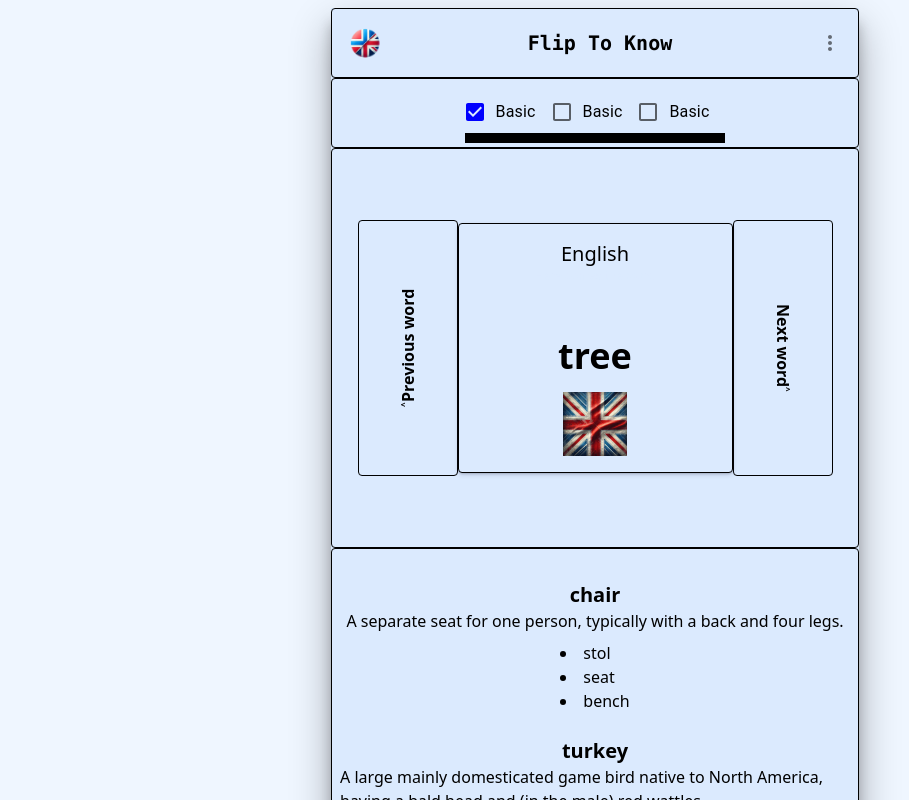
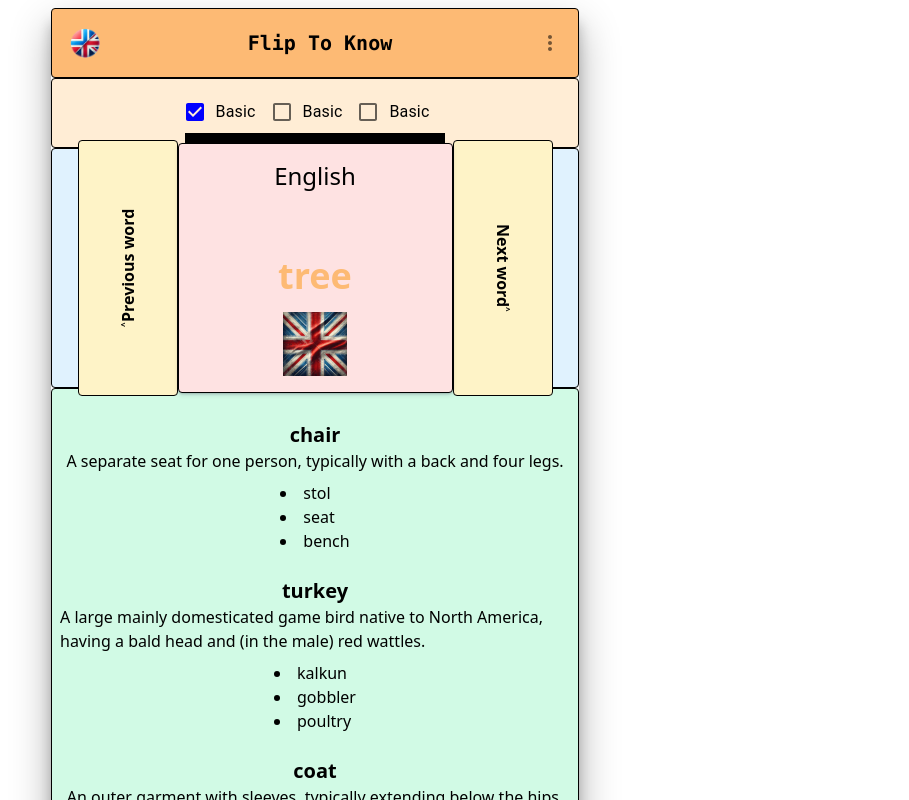
Before and after one commit to nborcic/Flip_Card_Norsk-App, a React (Vite) app: page / in a window 1280 px wide. Shown: the top 800 px of the page, without its empty margins (45-954 px from the left). Built offline with nearby package versions, Linux system fonts and the light colour scheme; a web font is replaced by a local one.

Commit message:
styles change, afk button next

```diff
--- a/src/App.jsx
+++ b/src/App.jsx
@@ -1,4 +1,3 @@
-import React from "react";
 import Topbar from "./components/Topbar";
 import Aboveall from "./components/Aboveall";
 import CardX from "./components/CardX";
@@ -9,8 +8,8 @@ const App = () => {
   const [level, setLevel] = useState("basic");
 
   return (
-    <div className="flex justify-center items-center bg-blue-50">
-      <div className="shadow m-2 max-w-[760px] bg-blue-100">
+    <div className="flex justify-center items-center bg-white max-w-[720px] ">
+      <div className="shadow m-2 max-w-[720px] ">
         <Aboveall />
         <Topbar setLevel={setLevel} />
         <CardX level={level} />
--- a/src/components/AboutModal.jsx
+++ b/src/components/AboutModal.jsx
@@ -1,4 +1,4 @@
-import React, { useState } from "react";
+import { useState } from "react";
 import { Box, Button, Modal, Typography } from "@mui/material";
 
 const style = {
@@ -21,7 +21,7 @@ const AboutModal = () => {
 
   return (
     <div>
-      <h5 variant="contained" color="primary" onClick={handleOpen}>
+      <h5 color="primary" onClick={handleOpen}>
         About
       </h5>
       <Modal
@@ -37,9 +37,9 @@ const AboutModal = () => {
           <Typography id="about-modal-description" sx={{ mt: 2, mb: 2 }}>
             This is a simple application used for practicing Norwegian language
             using fast and easy method. <br />
-            App uses the most common words in Norwegian languagse and their
-            meanings. It also includes some variations of the words. modal
-            component. <br />
+            App uses the most common words in Norwegian languages and their
+            meanings. It also includes some variations of the words.
+            <br />
             It includes details about the app and its features.
           </Typography>
           <Button onClick={handleClose} variant="contained" sx={{ mt: 2 }}>
--- a/src/components/Aboveall.jsx
+++ b/src/components/Aboveall.jsx
@@ -1,9 +1,8 @@
-import React from "react";
 import IconButtonMenu from "./IconButtonMenu";
 
 const Aboveall = () => {
   return (
-    <div className=" h-[70px]  border border-black rounded flex justify-between items-center p-2 ">
+    <div className=" h-[70px]  border border-black rounded flex justify-between items-center p-2 bg-orange-300">
       <img
         src="src/images/icon_navBar_noBack.webp"
         className="rounded-xl h-[50px] w-[50px]"
--- a/src/components/CardX.css
+++ b/src/components/CardX.css
@@ -4,7 +4,6 @@
   box-shadow: rgba(50, 50, 93, 0.25) 0px 2px 5px -1px,
     rgba(0, 0, 0, 0.3) 0px 1px 3px -1px;
   width: 100%;
-
   display: flex;
   justify-content: center;
   align-items: center;
--- a/src/components/CardX.jsx
+++ b/src/components/CardX.jsx
@@ -1,4 +1,4 @@
-import React, { useState, useEffect } from "react";
+import { useState, useEffect } from "react";
 import ReactCardFlip from "react-card-flip";
 import "./CardX.css";
 import flags from "../Assets/data/flags.json";
@@ -36,12 +36,12 @@ const CardX = ({ level }) => {
       setCurrentWord(words[newIndex]);
     }
   };
-
+  //after 3 secs of inactivity, flip card animation starts
   return (
-    <div className="rounded flex justify-center items-center bg-blue-100 h-[400px] border border-black">
+    <div className="rounded flex justify-center items-center bg-sky-100  h-[30vh] border border-black">
       <div className="flex flex-row items-center h-[40vh]">
         <div
-          className="PREVIOUS WORD [writing-mode:vertical-rl] rotate-180 border font-bold rounded h-[100%] p-2 flex justify-center cursor-pointer md:w-[100px] md:justify-center md:items-center xl:h-[20vw] border-black l:h-[20vh] m:h-[20vh] s:h-[30vh]"
+          className="PREVIOUS WORD [writing-mode:vertical-rl] rotate-180 border font-bold rounded h-[100%] p-2 flex justify-center cursor-pointer md:w-[100px] md:justify-center md:items-center xl:h-[20vw] border-black l:h-[20vh] m:h-[20vh] s:h-[30vh] bg-amber-100"
           onClick={handlePrevious}
         >
           <span className="font-bold previus_div ">˄</span>
@@ -50,19 +50,21 @@ const CardX = ({ level }) => {
 
         <ReactCardFlip flipDirection="horizontal" isFlipped={isFlipped}>
           <div
-            className="card text-black p-4 rounded flex flex-col items-center justify-center w-[300px] h-[200px] m:w-[200px] l:w-[275px] l:h-[250px] s:w-[100%] s:h-[30vh]
-            bg-blue-100
+            className="card text-orange p-4 rounded flex flex-col items-center justify-center w-[300px] h-[200px] m:w-[200px] l:w-[275px] l:h-[250px] s:w-[100%] s:h-[30vh] bg-red-100
+
             "
             onClick={handleFlip}
           >
-            <h1 className="text-lg font-anton m:text-xl m:w-[60vw]">English</h1>
-            <p className="text-blue-100 text-2xl h-24 m:text-xs">
+            <h1 className="text-lg font-anton m:text-xl m:w-[30vw] xl:text-2xl xl:w-[20vw]">
+              English
+            </h1>
+            <p className="text-transparent text-2xl h-24 m:text-xs">
               Here comes the word
             </p>
             <p
               className={`${
                 level === "advanced" ? "text-xl" : "text-4xl"
-              } font-bold p-4 l:text-4xl justify-center items-center`}
+              } font-bold p-4 l:text-4xl justify-center items-center text-orange-300`}
             >
               {currentWord.word}
             </p>
@@ -73,15 +75,15 @@ const CardX = ({ level }) => {
             />
           </div>
           <div
-            className="card text-black p-4 rounded flex flex-col items-center justify-center w-[300px] h-[200px] m:w-[200px] l:w-[275px] l:h-[250px] s:w-[100%] s:h-[30vh] bg-blue-100 border-black "
+            className="card text-orange p-4 rounded flex flex-col items-center justify-center w-[300px] h-[200px] m:w-[200px] l:w-[275px] l:h-[250px] s:w-[100%] s:h-[30vh]  border-black "
             onClick={handleFlip}
           >
             <h1 className="text-lg">Norwegian</h1>
-            <p className="text-blue-100 text-2xl h-24">Here comes the word</p>
+            <p className="text-transparent text-2xl h-24">Here comes the word</p>
             <p
               className={`${
                 level === "advanced" ? "text-xl" : "text-4xl"
-              } font-bold p-4 l:text-4xl justify-center items-center`}
+              } font-bold p-4 l:text-4xl justify-center items-center text-orange-300`}
             >
               {currentWord.translation}
             </p>
@@ -94,7 +96,7 @@ const CardX = ({ level }) => {
         </ReactCardFlip>
 
         <div
-          className="NEXT WORD [writing-mode:vertical-lr] border font-bold rounded h-[100%] p-2 flex justify-center cursor-pointer md:w-[100px] md:justify-center md:items-center xl:h-[20vw] border-black l:h-[20vh] m:h-[20vh] s:h-[30vh]"
+          className="NEXT WORD [writing-mode:vertical-lr] border font-bold rounded h-[100%] p-2 flex justify-center cursor-pointer md:w-[100px] md:justify-center md:items-center xl:h-[20vw] border-black l:h-[20vh] m:h-[20vh] s:h-[30vh] bg-amber-100"
           onClick={handleNext}
         >
           Next word <span className="font-bold">˄</span>
--- a/src/components/CustomCheckbox.jsx
+++ b/src/components/CustomCheckbox.jsx
@@ -1,4 +1,3 @@
-import React from "react";
 import Box from "@mui/material/Box";
 import Checkbox from "@mui/material/Checkbox";
 import FormControlLabel from "@mui/material/FormControlLabel";
@@ -17,7 +16,7 @@ const CustomCheckbox = ({ setLevel }) => {
   };
 
   return (
-    <div className="s:pt-2 s:flex-col ">
+    <div className="s:pt-2 s:flex-col bg-orange-100 ">
       <Box>
         <FormControlLabel
           control={
--- a/src/components/NewWords.jsx
+++ b/src/components/NewWords.jsx
@@ -26,7 +26,7 @@ const NewWords = () => {
 
   return (
     <div>
-      <div className="flex justify-center items-center rounded  p-2  border flex-col border-black">
+      <div className="flex justify-center items-center rounded  p-2  border flex-col border-black bg-emerald-100">
         <br />
         <section className="mb-2">
           <p className="font-bold text-xl flex justify-center items-center">
--- a/src/components/Topbar.jsx
+++ b/src/components/Topbar.jsx
@@ -1,9 +1,8 @@
-import * as React from "react";
 import CustomCheckbox from "./CustomCheckbox";
 
 const Topbar = ({ setLevel }) => {
   return (
-    <div className=" h-[70px] border border-black rounded flex justify-center items-center  p-2">
+    <div className=" h-[70px]  border border-black bg-orange-100  rounded flex justify-center items-center  p-2">
       <div className="flex items-center flex-col">
         <div className=" justify-between items-center ">
           <CustomCheckbox setLevel={setLevel} />
```
